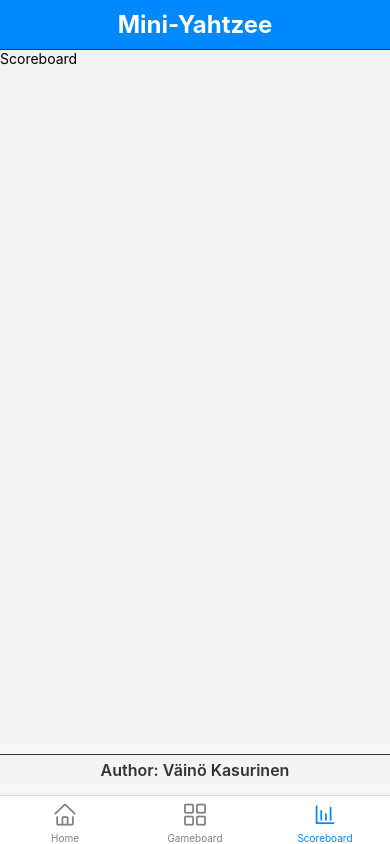
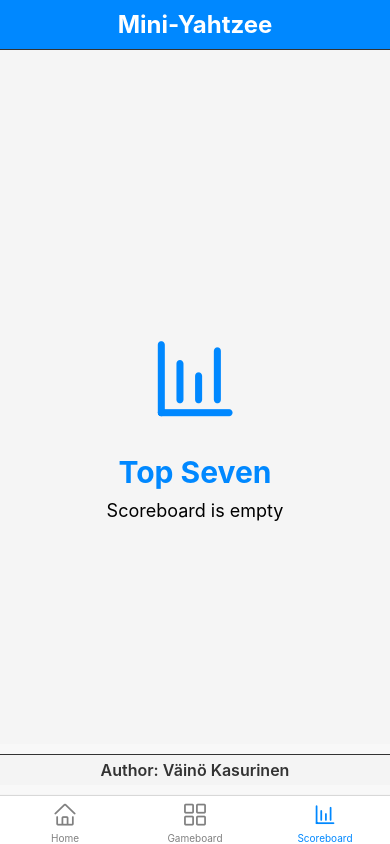
Before and after one commit to VKasurinen/MiniYahtzee, a React Native app: screen /Scoreboard in a window 390 px wide. Built offline with nearby package versions, Linux system fonts and the light colour scheme.

Commit message:
Scoreboard ui and constants

```diff
--- a/components/Gameboard.js
+++ b/components/Gameboard.js
@@ -2,6 +2,7 @@ import React, { useState } from 'react';
 import { View, Text, TouchableOpacity, StyleSheet } from 'react-native';
 import FontAwesome5 from '@expo/vector-icons/FontAwesome5';
 import { useRoute } from '@react-navigation/native';
+
 
 const Gameboard = () => {
   const route = useRoute();
@@ -12,6 +13,8 @@ const Gameboard = () => {
   const [lockedDice, setLockedDice] = useState([false, false, false, false, false]);
   const [totalPoints, setTotalPoints] = useState(0);
   const [selectedNumbers, setSelectedNumbers] = useState(Array(6).fill(0)); // Track selected numbers (1 through 6)
+  const [selectedPoints, setSelectedPoints] = useState(Array(6).fill(0));
+
 
   const handleSelectNumber = (selectedNum) => {
     if (selectedNumbers[selectedNum - 1] !== 0 || nbrOfThrowsLeft > 0) {
@@ -25,6 +28,10 @@ const Gameboard = () => {
     updatedSelectedNumbers[selectedNum - 1] = 1;
     setSelectedNumbers(updatedSelectedNumbers);
 
+    const updatedSelectedPoints = [...selectedPoints];
+    updatedSelectedPoints[selectedNum - 1] = points;
+    setSelectedPoints(updatedSelectedPoints);
+
     setLockedDice([false, false, false, false, false]);
 
     if (updatedSelectedNumbers.every(num => num !== 0)) {
@@ -35,6 +42,7 @@ const Gameboard = () => {
     setNbrOfThrowsLeft(3);
     setDiceValues(Array(5).fill(null));
   };
+
 
   const toggleDiceLock = (index) => {
     const updatedLocks = [...lockedDice];
@@ -106,7 +114,11 @@ const Gameboard = () => {
       <View style={styles.diceNumberContainer}>
         {[1, 2, 3, 4, 5, 6].map((num) => (
           <View key={num} style={styles.diceColumn}>
-            <Text style={styles.diceValue}>{countOccurrences(num, diceValues) * num}</Text>
+
+            <Text style={styles.diceValue}>
+              {selectedNumbers[num - 1] === 0 ? countOccurrences(num, diceValues) * num : selectedPoints[num - 1]}
+            </Text>
+
             <TouchableOpacity
               style={[
                 styles.diceButton,
@@ -133,7 +145,7 @@ const styles = StyleSheet.create({
     justifyContent: 'center',
     alignItems: 'center',
     padding: 20,
-    backgroundColor: '#fff',
+    backgroundColor: '#f5f5f5',
   },
   diceContainer: {
     marginBottom: 20,
--- a/components/Home.js
+++ b/components/Home.js
@@ -2,6 +2,14 @@ import React, { useState } from 'react';
 import { View, Text, TextInput, TouchableOpacity, StyleSheet, Keyboard } from 'react-native';
 import AsyncStorage from '@react-native-async-storage/async-storage';
 import { AntDesign } from '@expo/vector-icons';
+import {
+  NBR_OF_DICES,
+  NBR_OF_THROWS,
+  MIN_SPOT,
+  MAX_SPOT,
+  BONUS_POINTS_LIMIT,
+  BONUS_POINTS
+} from '../constants/Game'
 
 const Home = ({ navigation }) => {
   const [playerName, setPlayerName] = useState('');
@@ -20,13 +28,6 @@ const Home = ({ navigation }) => {
       alert('Please enter your name');
     }
   };
-
-  const NBR_OF_DICES = 5;
-  const NBR_OF_THROWS = 3;
-  const MIN_SPOT = 1;
-  const MAX_SPOT = 6;
-  const BONUS_POINTS_LIMIT = 63;
-  const BONUS_POINTS = 50;
 
   const gameRules = `
     THE GAME: Upper section of the classic Yahtzee dice game.
--- a/components/Scoreboard.js
+++ b/components/Scoreboard.js
@@ -1,12 +1,40 @@
-import React from 'react'
-import { View, Text } from 'react-native'
+import React from 'react';
+import { View, Text, StyleSheet } from 'react-native';
+import { AntDesign } from '@expo/vector-icons';
 
 const Scoreboard = () => {
   return (
-    <View>
-        <Text>Scoreboard</Text>
+    <View style={styles.container}>
+      {/* Centered Icon */}
+      <AntDesign name="barschart" size={100} color="#0088ff" />
+
+      {/* Top Seven Text */}
+      <Text style={styles.topText}>Top Seven</Text>
+
+      {/* Scoreboard is Empty Text */}
+      <Text style={styles.emptyText}>Scoreboard is empty</Text>
     </View>
-  )
+  );
 }
 
-export default Scoreboard
+const styles = StyleSheet.create({
+  container: {
+    flex: 1,
+    justifyContent: 'center',
+    alignItems: 'center',
+    backgroundColor: '#f5f5f5',
+  },
+  topText: {
+    fontSize: 30,
+    fontWeight: 'bold',
+    color: '#0088ff',
+    marginTop: 20,
+  },
+  emptyText: {
+    fontSize: 18,
+    //color: '#888',
+    marginTop: 10,
+  },
+});
+
+export default Scoreboard;
--- /dev/null
+++ b/constants/Game.js
@@ -0,0 +1,8 @@
+export const NBR_OF_DICES = 5;
+export const NBR_OF_THROWS = 3;
+export const MIN_SPOT = 1;
+export const MAX_SPOT = 6;
+export const BONUS_POINTS_LIMIT = 63;
+export const BONUS_POINTS = 50;
+export const MAX_NBR_OF_SCOREBOARD_ROWS = 7;
+export const SCOREBOARD_KEY = "@scoreboard";
```
